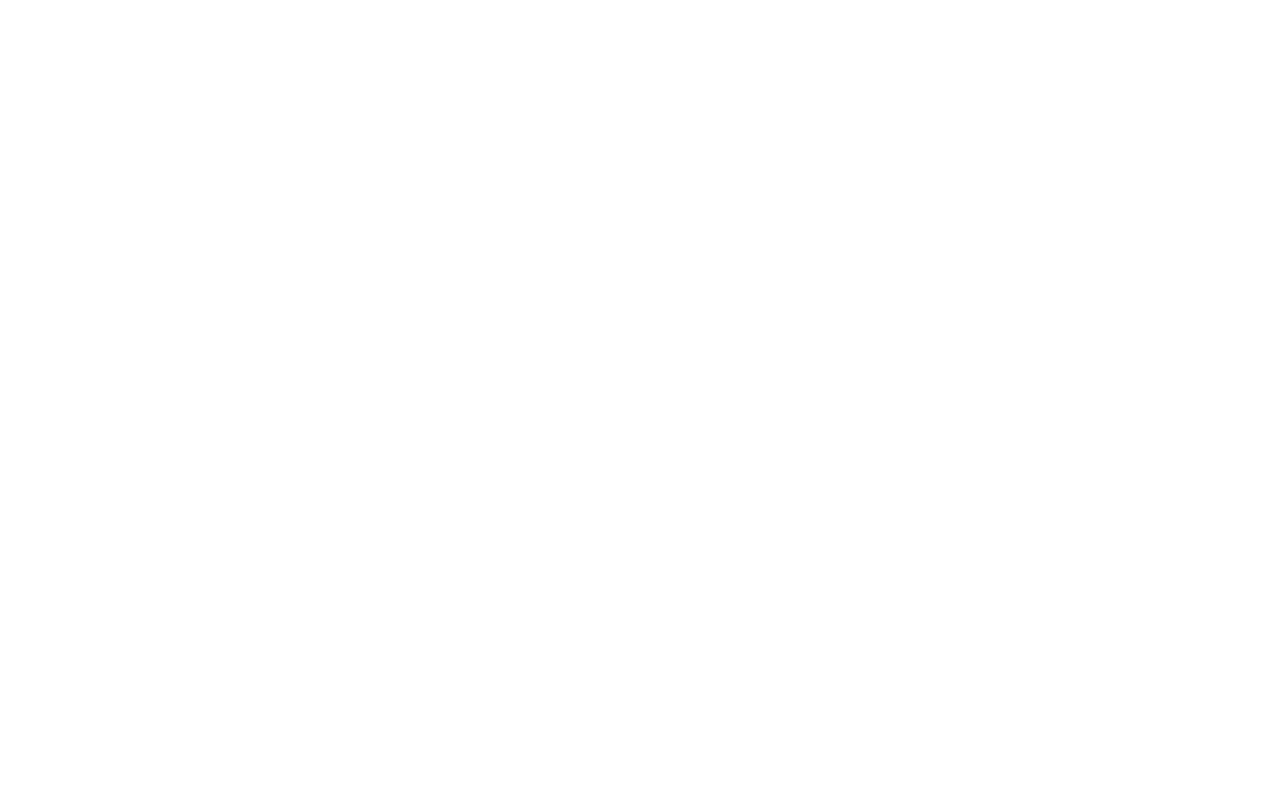
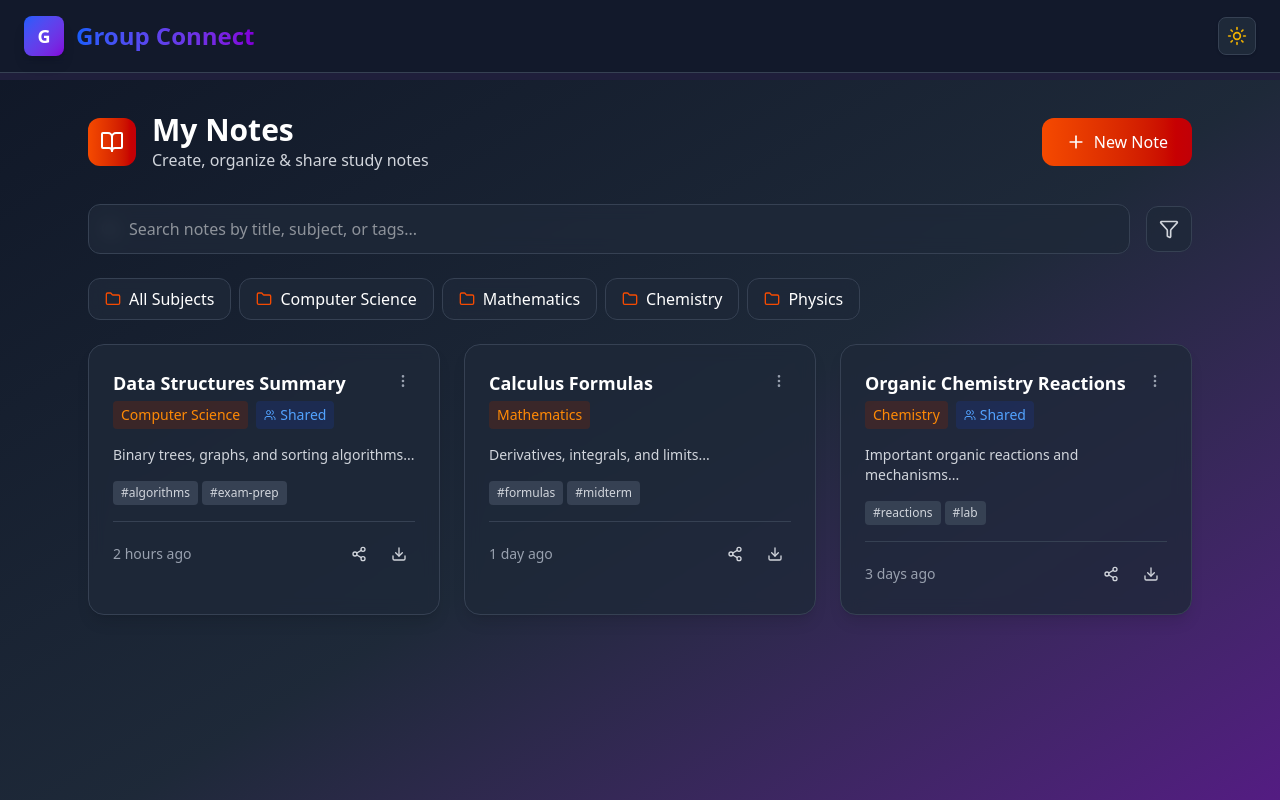
Before and after one commit to nianod/Group-connect, a React (Vite) app in the folder Clients/: page /notes in a window 1280 px wide. Before the commit this address had no page. Shown: the top 800 px of the page. Built offline with nearby package versions, Linux system fonts and the light colour scheme.

Commit message:
I wish coding was easy

```diff
--- a/Clients/src/App.tsx
+++ b/Clients/src/App.tsx
@@ -10,6 +10,7 @@ import Home from "./UI/Home"
 
 import { BrowserRouter as Router, Route, Routes } from "react-router-dom"
 import Profile from "./UI/Profile"
+import Notes from "./UI/Notes"
 const App = () => {
   useEffect(() => {
     AOS.init({
@@ -28,6 +29,7 @@ const App = () => {
               <Route path="/login" element={<SignIn/>} />
               <Route path="/home" element={<Home/>} />
               <Route path="/profile" element={<Profile/>} />
+              <Route path="notes" element={<Notes/>} />
             </Route>
         </Routes>
       </Router>
--- a/Clients/src/Components/UpComingSession.tsx
+++ b/Clients/src/Components/UpComingSession.tsx
@@ -13,7 +13,7 @@ type UpcomingSession = {
   description?: string;
   meetingFrequency?: string;
   location?: string;
-  createdAt?: string;
+  created_at?: string;
 };
 
 const UpcomingSessions = () => {
@@ -91,7 +91,7 @@ const UpcomingSessions = () => {
               <div className="flex items-center gap-6 text-sm text-gray-600 dark:text-gray-300">
                 <div className="flex items-center gap-2">
                   <Users size={16} />
-                  <span>Max {session.maxMembers} members</span>
+                  <span>1/ {session.maxMembers} </span>
                 </div>
                 <div className="flex items-center gap-2">
                   <Clock size={16} />
@@ -113,10 +113,10 @@ const UpcomingSessions = () => {
                     <span className='bg-[#b03030] px-2 rounded text-amber-400'>{session.location}</span>
                   </div>
                 )}
-                {session.createdAt && (
+                {session.created_at && (
                   <div className="flex items-center gap-2">
                     <CalendarIcon size={16} />
-                    <span>Created {formatCreatedAt(session.createdAt)}</span>
+                    <span>Created {formatCreatedAt(session.created_at)}</span>
                   </div>
                 )}
               </div>
--- a/Clients/src/Hooks/UseFetchUsers.tsx
+++ b/Clients/src/Hooks/UseFetchUsers.tsx
@@ -19,7 +19,7 @@ export const useFetchUser = () => {
     const fetchUser = async () => {
       try {
         const token = localStorage.getItem("token");
-        console.log("Token is=", token);
+        //console.log("Token is=", token);
 
         if (!token) {
           setError("No token found. Please log in again.");
@@ -34,7 +34,7 @@ export const useFetchUser = () => {
         });
 
         setUser(res.data.user);
-        console.log("your data is.", res.data.user)
+       // console.log("your data is.", res.data.user)
       } catch (err: any) {
         console.error("Error fetching profile:", err);
         setError("Failed to fetch profile");
@@ -46,5 +46,5 @@ export const useFetchUser = () => {
     fetchUser();
   }, []);
 
-  return { user, loading, error, setUser }; // Added setUser to return
+  return { user, loading, error, setUser };
 };
--- a/Clients/src/Pages/Auth/SignIn.tsx
+++ b/Clients/src/Pages/Auth/SignIn.tsx
@@ -20,8 +20,8 @@ const SignIn = ({ heading = "Welcome Back" }: SignIn2Props) => {
     setLoading(true)
     setError("")
 
-    console.log(typeof email)
-    console.log(typeof password)
+   // console.log(typeof email)
+    //console.log(typeof password)
 
     try{
       //  API call
--- a/Clients/src/Pages/Auth/SignUp.tsx
+++ b/Clients/src/Pages/Auth/SignUp.tsx
@@ -41,9 +41,10 @@ const Signup2 = ({ heading = "Create Account" }: Signup2Props) => {
       })
       await new Promise(resolve => setTimeout(resolve, 1500));
 
-      if(response.data) {
+      if(response.data.token) {
+        localStorage.setItem('token', response.data.token)
         console.log("backend data is:", response.data)
-        console.log("your toke is", response.data.token)
+         console.log("your toke is", response.data.token)
         navigate("/connect");
       } else {
         setError('error from backend token access')
@@ -141,6 +142,7 @@ const Signup2 = ({ heading = "Create Account" }: Signup2Props) => {
                   <input
                     type="email"
                     placeholder="Enter your email"
+                    autoComplete="email"
                     className="w-full px-4 py-3 border border-gray-300 dark:border-gray-600 rounded-lg bg-white dark:bg-gray-700 text-gray-900 dark:text-white placeholder-gray-500 dark:placeholder-gray-400 focus:ring-2 focus:ring-blue-500 focus:border-transparent transition-all duration-200"
                     required
                     value={email}
@@ -153,6 +155,7 @@ const Signup2 = ({ heading = "Create Account" }: Signup2Props) => {
                   </label>
                   <input
                     type="text"
+                    autoComplete="username"
                     placeholder="Enter your name"
                     className="w-full px-4 py-3 border border-gray-300 dark:border-gray-600 rounded-lg bg-white dark:bg-gray-700 text-gray-900 dark:text-white placeholder-gray-500 dark:placeholder-gray-400 focus:ring-2 focus:ring-blue-500 focus:border-transparent transition-all duration-200"
                     required
@@ -168,6 +171,7 @@ const Signup2 = ({ heading = "Create Account" }: Signup2Props) => {
                   <input
                     value={password1}
                     onChange={(e) => setPassword1(e.target.value)}
+                    autoComplete="new-password"
                     type="password"
                     placeholder="Create a password"
                     className="w-full px-4 py-3 border border-gray-300 dark:border-gray-600 rounded-lg bg-white dark:bg-gray-700 text-gray-900 dark:text-white placeholder-gray-500 dark:placeholder-gray-400 focus:ring-2 focus:ring-blue-500 focus:border-transparent transition-all duration-200"
@@ -182,6 +186,7 @@ const Signup2 = ({ heading = "Create Account" }: Signup2Props) => {
                   <input
                     value={password2}
                     onChange={(e) => setPassword2(e.target.value)}
+                    autoComplete="new-password"
                     type="password"
                     placeholder="Confirm your password"
                     className="w-full px-4 py-3 border border-gray-300 dark:border-gray-600 rounded-lg bg-white dark:bg-gray-700 text-gray-900 dark:text-white placeholder-gray-500 dark:placeholder-gray-400 focus:ring-2 focus:ring-blue-500 focus:border-transparent transition-all duration-200"
--- /dev/null
+++ b/Clients/src/UI/Notes.tsx
@@ -0,0 +1,199 @@
+import React, { useState } from 'react';
+import {
+  BookOpen,
+  Plus,
+  Search,
+  Filter,
+  FileText,
+  Users,
+  Download,
+  Share2,
+  MoreVertical,
+  Folder
+} from 'lucide-react';
+
+interface Note {
+  id: string;
+  title: string;
+  content: string;
+  subject: string;
+  lastModified: string;
+  shared: boolean;
+  tags: string[];
+}
+
+const Notes = () => {
+  const [notes, setNotes] = useState<Note[]>([
+    {
+      id: '1',
+      title: 'Data Structures Summary',
+      content: 'Binary trees, graphs, and sorting algorithms...',
+      subject: 'Computer Science',
+      lastModified: '2 hours ago',
+      shared: true,
+      tags: ['algorithms', 'exam-prep']
+    },
+    {
+      id: '2',
+      title: 'Calculus Formulas',
+      content: 'Derivatives, integrals, and limits...',
+      subject: 'Mathematics',
+      lastModified: '1 day ago',
+      shared: false,
+      tags: ['formulas', 'midterm']
+    },
+    {
+      id: '3',
+      title: 'Organic Chemistry Reactions',
+      content: 'Important organic reactions and mechanisms...',
+      subject: 'Chemistry',
+      lastModified: '3 days ago',
+      shared: true,
+      tags: ['reactions', 'lab']
+    }
+  ]);
+
+  const [searchTerm, setSearchTerm] = useState('');
+
+  const filteredNotes = notes.filter(note =>
+    note.title.toLowerCase().includes(searchTerm.toLowerCase()) ||
+    note.subject.toLowerCase().includes(searchTerm.toLowerCase()) ||
+    note.tags.some(tag => tag.toLowerCase().includes(searchTerm.toLowerCase()))
+  );
+
+  const subjects = ['All Subjects', 'Computer Science', 'Mathematics', 'Chemistry', 'Physics'];
+
+  return (
+    <div className="mt-20 min-h-screen bg-gradient-to-br from-blue-50 via-white to-purple-50 dark:from-gray-900 dark:via-gray-800 dark:to-purple-900 py-8">
+      <div className="max-w-6xl mx-auto px-6">
+        {/* Header */}
+        <div className="flex items-center justify-between mb-8">
+          <div className="flex items-center gap-4">
+            <div className="w-12 h-12 bg-gradient-to-r from-orange-600 to-red-700 rounded-xl flex items-center justify-center">
+              <BookOpen className="text-white" size={24} />
+            </div>
+            <div>
+              <h1 className="text-3xl font-bold text-gray-900 dark:text-white">My Notes</h1>
+              <p className="text-gray-600 dark:text-gray-300">Create, organize & share study notes</p>
+            </div>
+          </div>
+
+          <button className="flex items-center gap-2 bg-gradient-to-r from-orange-600 to-red-700 text-white px-6 py-3 rounded-xl hover:from-orange-700 hover:to-red-800 transition-all duration-200 transform hover:scale-105">
+            <Plus size={20} />
+            New Note
+          </button>
+        </div>
+
+        {/* Search and Filter */}
+        <div className="flex items-center gap-4 mb-6">
+          <div className="flex-1 relative">
+            <Search className="absolute left-3 top-1/2 transform -translate-y-1/2 text-gray-400" size={20} />
+            <input
+              type="text"
+              placeholder="Search notes by title, subject, or tags..."
+              value={searchTerm}
+              onChange={(e) => setSearchTerm(e.target.value)}
+              className="w-full pl-10 pr-4 py-3 bg-white/80 dark:bg-gray-800/80 border border-gray-200 dark:border-gray-700 rounded-xl focus:outline-none focus:ring-2 focus:ring-orange-500 focus:border-transparent backdrop-blur-sm"
+            />
+          </div>
+          <button className="p-3 bg-white/80 dark:bg-gray-800/80 border border-gray-200 dark:border-gray-700 rounded-xl hover:bg-gray-50 dark:hover:bg-gray-700 transition-colors backdrop-blur-sm">
+            <Filter size={20} className="text-gray-600 dark:text-gray-300" />
+          </button>
+        </div>
+
+        {/* Subjects Filter */}
+        <div className="flex gap-2 mb-6 overflow-x-auto">
+          {subjects.map((subject) => (
+            <button
+              key={subject}
+              className="flex items-center gap-2 px-4 py-2 bg-white/80 dark:bg-gray-800/80 border border-gray-200 dark:border-gray-700 rounded-xl hover:border-orange-500 dark:hover:border-orange-400 transition-colors backdrop-blur-sm whitespace-nowrap"
+            >
+              <Folder size={16} className="text-orange-600" />
+              {subject}
+            </button>
+          ))}
+        </div>
+
+        {/* Notes Grid */}
+        <div className="grid grid-cols-1 md:grid-cols-2 lg:grid-cols-3 gap-6">
+          {filteredNotes.map((note) => (
+            <div
+              key={note.id}
+              className="group bg-white/80 dark:bg-gray-800/80 backdrop-blur-sm rounded-2xl p-6 shadow-lg hover:shadow-xl transition-all duration-300 transform hover:-translate-y-1 border border-gray-200 dark:border-gray-700"
+            >
+              {/* Note Header */}
+              <div className="flex items-start justify-between mb-4">
+                <div className="flex-1">
+                  <h3 className="text-lg font-semibold text-gray-900 dark:text-white mb-1 line-clamp-1">
+                    {note.title}
+                  </h3>
+                  <div className="flex items-center gap-2">
+                    <span className="text-sm text-orange-600 dark:text-orange-400 bg-orange-100 dark:bg-orange-900/30 px-2 py-1 rounded">
+                      {note.subject}
+                    </span>
+                    {note.shared && (
+                      <span className="flex items-center gap-1 text-sm text-blue-600 dark:text-blue-400 bg-blue-100 dark:bg-blue-900/30 px-2 py-1 rounded">
+                        <Users size={12} />
+                        Shared
+                      </span>
+                    )}
+                  </div>
+                </div>
+                <button className="p-1 hover:bg-gray-100 dark:hover:bg-gray-700 rounded transition-colors">
+                  <MoreVertical size={16} className="text-gray-400" />
+                </button>
+              </div>
+
+              {/* Note Content Preview */}
+              <p className="text-gray-600 dark:text-gray-300 text-sm mb-4 line-clamp-3">
+                {note.content}
+              </p>
+
+              {/* Tags */}
+              <div className="flex flex-wrap gap-1 mb-4">
+                {note.tags.map((tag) => (
+                  <span
+                    key={tag}
+                    className="text-xs bg-gray-100 dark:bg-gray-700 text-gray-600 dark:text-gray-300 px-2 py-1 rounded"
+                  >
+                    #{tag}
+                  </span>
+                ))}
+              </div>
+
+              {/* Note Footer */}
+              <div className="flex items-center justify-between pt-4 border-t border-gray-200 dark:border-gray-700">
+                <span className="text-sm text-gray-500 dark:text-gray-400">
+                  {note.lastModified}
+                </span>
+                <div className="flex gap-2">
+                  <button className="p-2 hover:bg-gray-100 dark:hover:bg-gray-700 rounded-lg transition-colors">
+                    <Share2 size={16} className="text-gray-600 dark:text-gray-300" />
+                  </button>
+                  <button className="p-2 hover:bg-gray-100 dark:hover:bg-gray-700 rounded-lg transition-colors">
+                    <Download size={16} className="text-gray-600 dark:text-gray-300" />
+                  </button>
+                </div>
+              </div>
+            </div>
+          ))}
+        </div>
+
+        {/* Empty State */}
+        {filteredNotes.length === 0 && (
+          <div className="text-center py-12">
+            <FileText className="mx-auto text-gray-400 mb-4" size={48} />
+            <h3 className="text-lg font-semibold text-gray-900 dark:text-white mb-2">
+              No notes found
+            </h3>
+            <p className="text-gray-600 dark:text-gray-300">
+              {searchTerm ? 'Try adjusting your search terms' : 'Create your first note to get started'}
+            </p>
+          </div>
+        )}
+      </div>
+    </div>
+  );
+};
+
+export default Notes;
```
Also changed, not shown: 1 other file (tests, documents, lock files or other folders).
